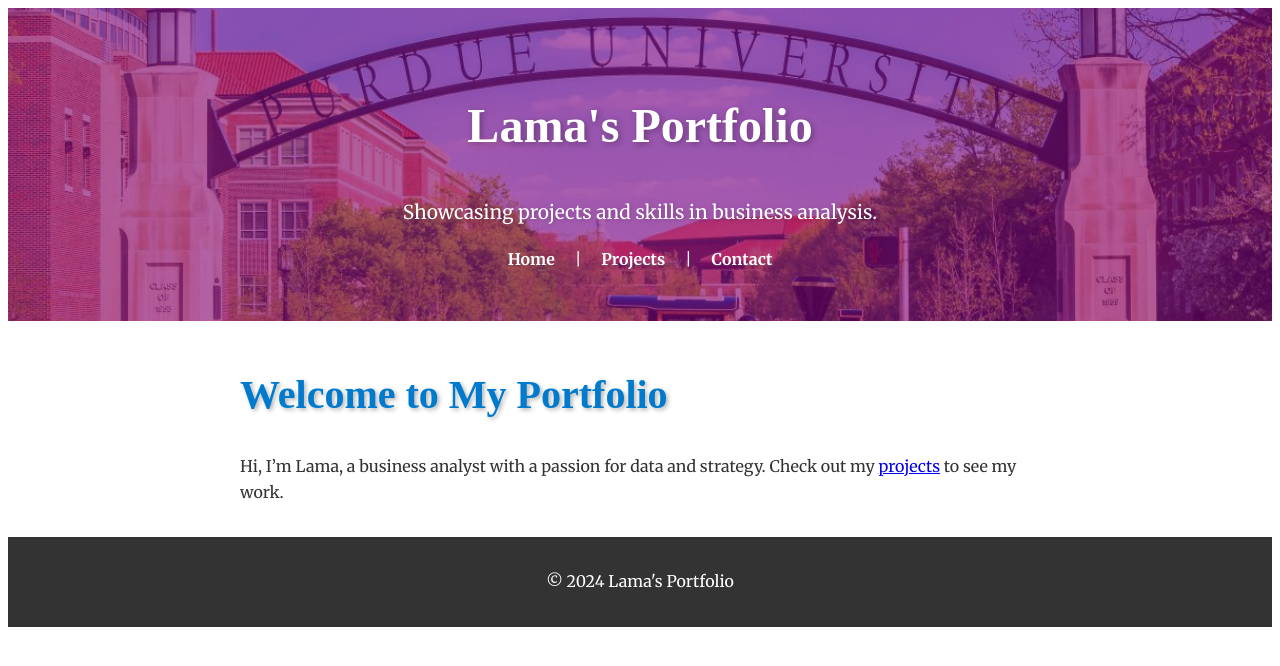
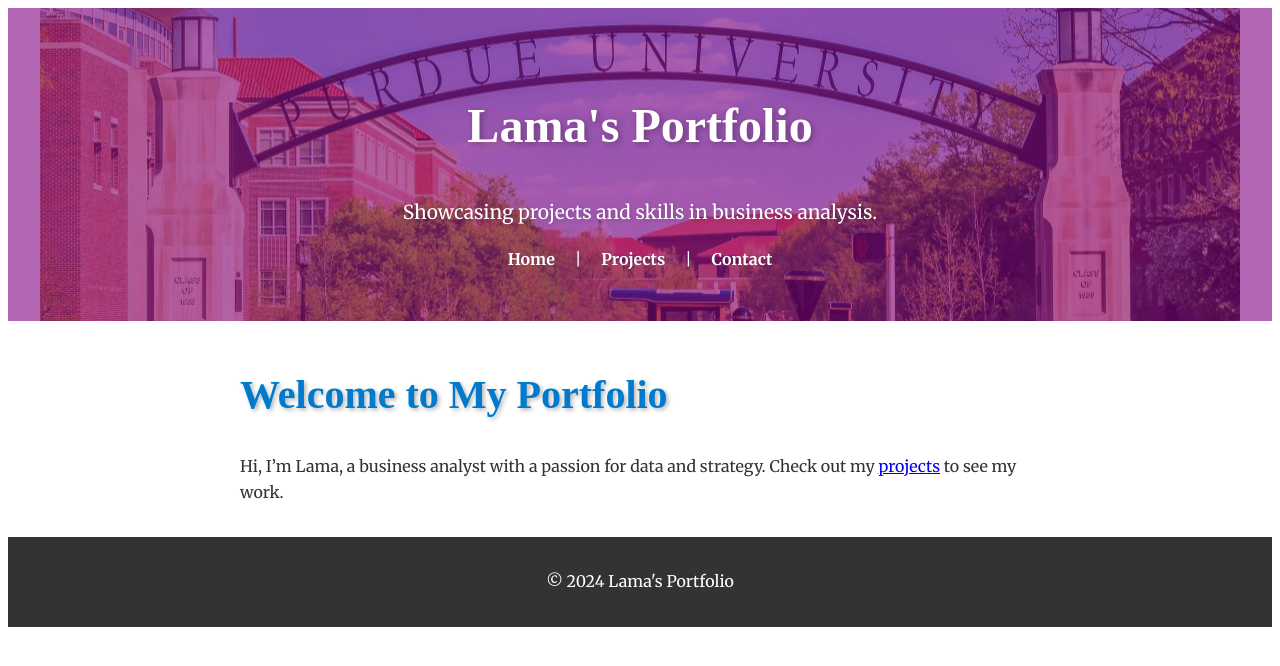
Before and after one commit to LamaJuraisi/Portfolio, a Jekyll site: the page built from index.md, in a window 1280 px wide. Shown: the top 666 px of the page. Built offline with Jekyll 4.4.1, drawn with Linux system fonts in a browser that asks for light colours; some web fonts are replaced.

Commit message:
Update main.css

```diff
--- a/assets/css/main.css
+++ b/assets/css/main.css
@@ -8,7 +8,7 @@ body {
 /* Header styles with background image and purple tint overlay */
 header {
   position: relative;
-  background: url('/assets/images/pic03.jpg') no-repeat center center;
+  background: url('https://lamajuraisi.github.io/Portfolio/assets/images/pic03.jpg') no-repeat center center !important;
   background-size: cover;
   color: white;
   text-align: center;
```
